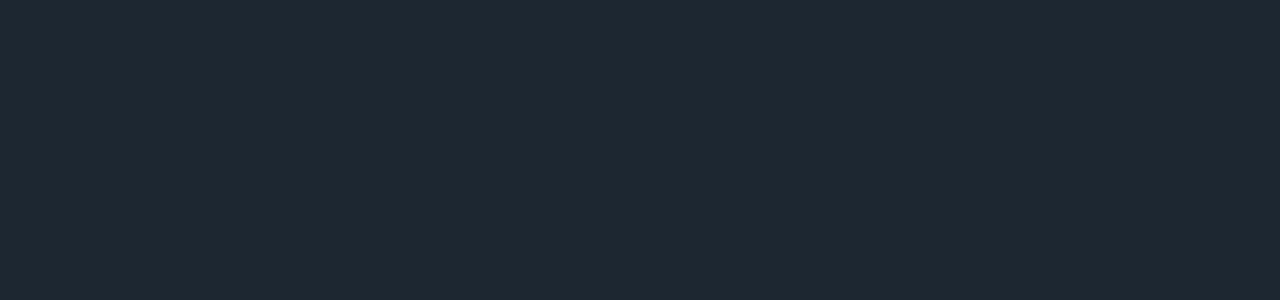
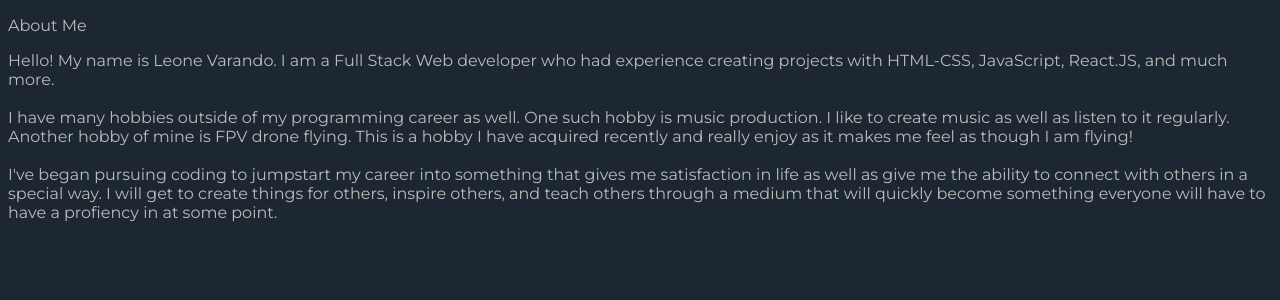
Before and after one commit to Opaleone/real-react-portfolio, a React (Create React App) app in the folder leo-port/: page /about-me in a window 1280 px wide. Shown: the top 300 px of the page. Built offline with nearby package versions, Linux system fonts and the light colour scheme.

Commit message:
Added title and bio to about me

```diff
--- a/leo-port/src/pages/aboutMe.js
+++ b/leo-port/src/pages/aboutMe.js
@@ -1,3 +1,21 @@
 export const AboutMe = () => {
-  return
+  return (
+    <div id='about-me-container'>
+      <aside id='about-sidebar'>
+        <p id='about-title'>About Me</p>
+      </aside>
+      <div id='about-divider'></div>
+        <p id='bio'>Hello! My name is Leone Varando. I am a Full Stack Web developer who had experience creating
+        projects with HTML-CSS, JavaScript, React.JS, and much more.<br></br><br></br>I have many hobbies outside of my programming career as well. One such hobby is music production. I like to
+        create music
+        as well as listen to it regularly. Another hobby of mine is FPV drone flying. This is a hobby I have acquired
+        recently and
+        really enjoy as it makes me feel as though I am flying!<br></br><br></br>
+        I've began pursuing coding to jumpstart my career into something that gives me satisfaction in life as well as
+        give me the ability
+        to connect with others in a special way. I will get to create things for others, inspire others, and teach
+        others through a
+        medium that will quickly become something everyone will have to have a profiency in at some point.</p>
+    </div>
+  )
 }
```
